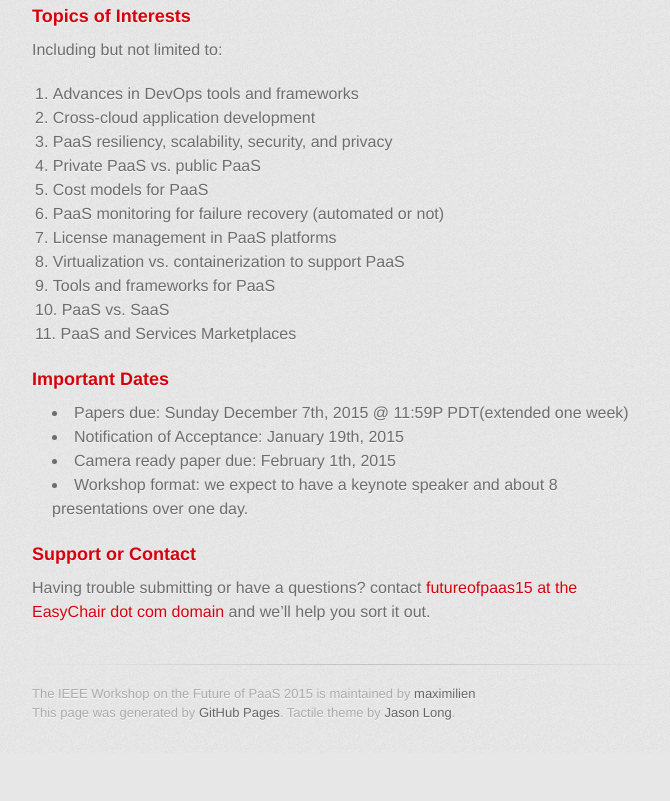
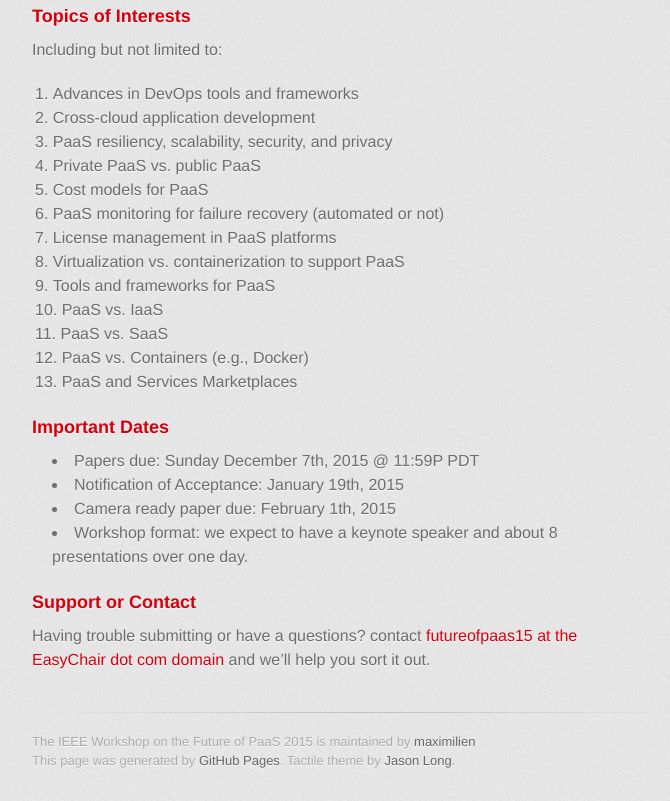
Before and after one commit to maximilien/ic2e_future_of_paas, a plain HTML site: page cfp.html in a window 1280 px wide. Shown: the part 1057-1858 px from the top of the page, without its empty margins (298-968 px from the left). Before the commit the page ends 1810 px from the top, so only its background shows below. Drawn offline with Linux system fonts and the light colour scheme; a web font is replaced by a local one.

Commit message:
added a few more topics and remove note of extended

```diff
--- a/cfp.html
+++ b/cfp.html
@@ -86,7 +86,9 @@ Including but not limited to:
   <li>License management in PaaS platforms</li>
   <li>Virtualization vs. containerization to support PaaS</li>
   <li>Tools and frameworks for PaaS</li>
+  <li>PaaS vs. IaaS</li>
   <li>PaaS vs. SaaS</li>
+  <li>PaaS vs. Containers (e.g., Docker)</li>
   <li>PaaS and Services Marketplaces</li>
 </ol>
 
@@ -98,7 +100,7 @@ Important Dates
 </h3>
 
 <ul>
-  <li><b>Papers due</b>: Sunday December 7th, 2015 @ 11:59P PDT(<b>extended one week</b>)</li>
+  <li><b>Papers due</b>: Sunday December 7th, 2015 @ 11:59P PDT</li>
   <li><b>Notification of Acceptance</b>: January 19th, 2015</li>
   <li><b>Camera ready paper due</b>: February 1th, 2015</li>
   <li><b>Workshop format</b>: we expect to have a keynote speaker and about 8 presentations over one day.</li>
```
